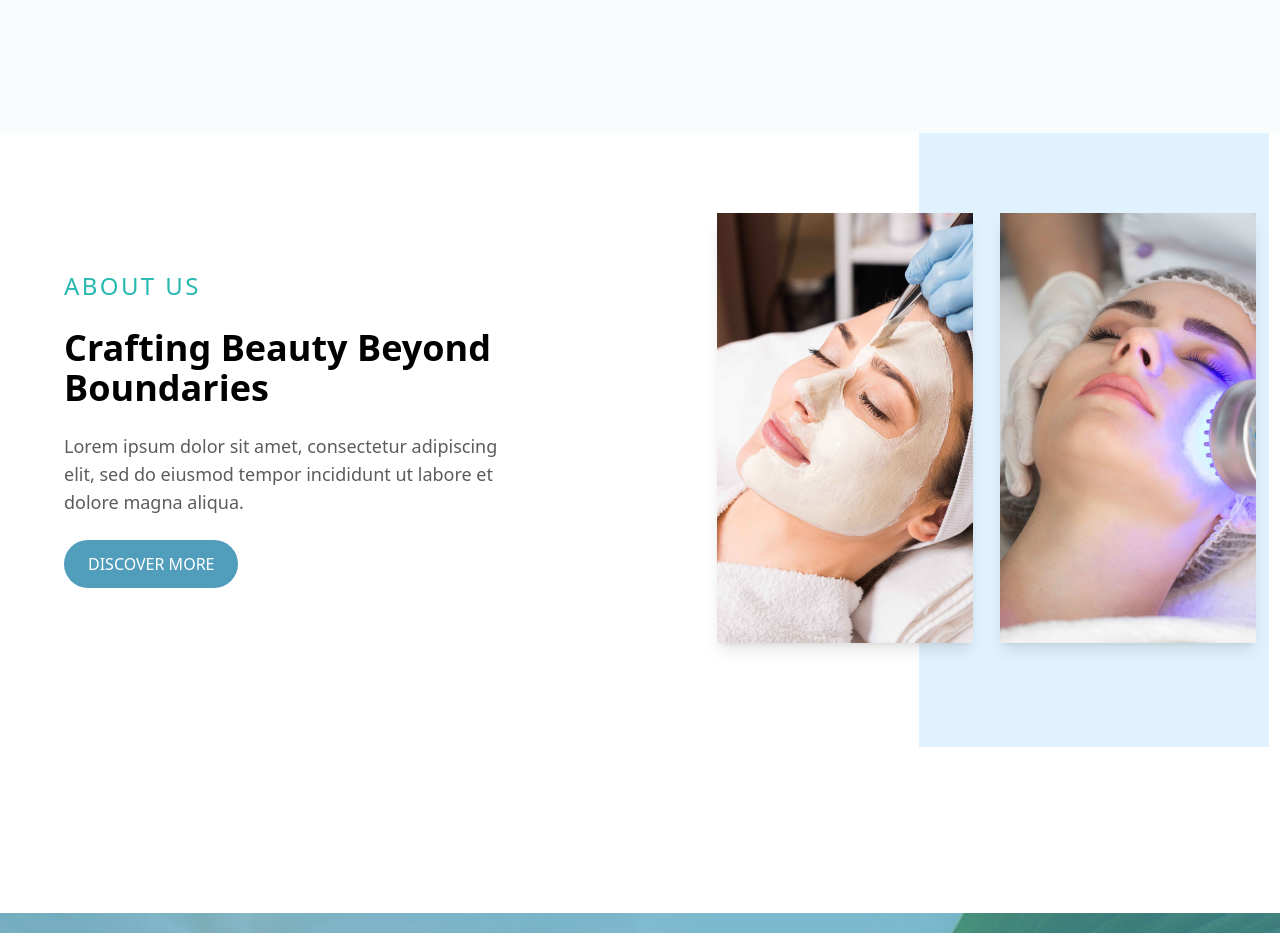
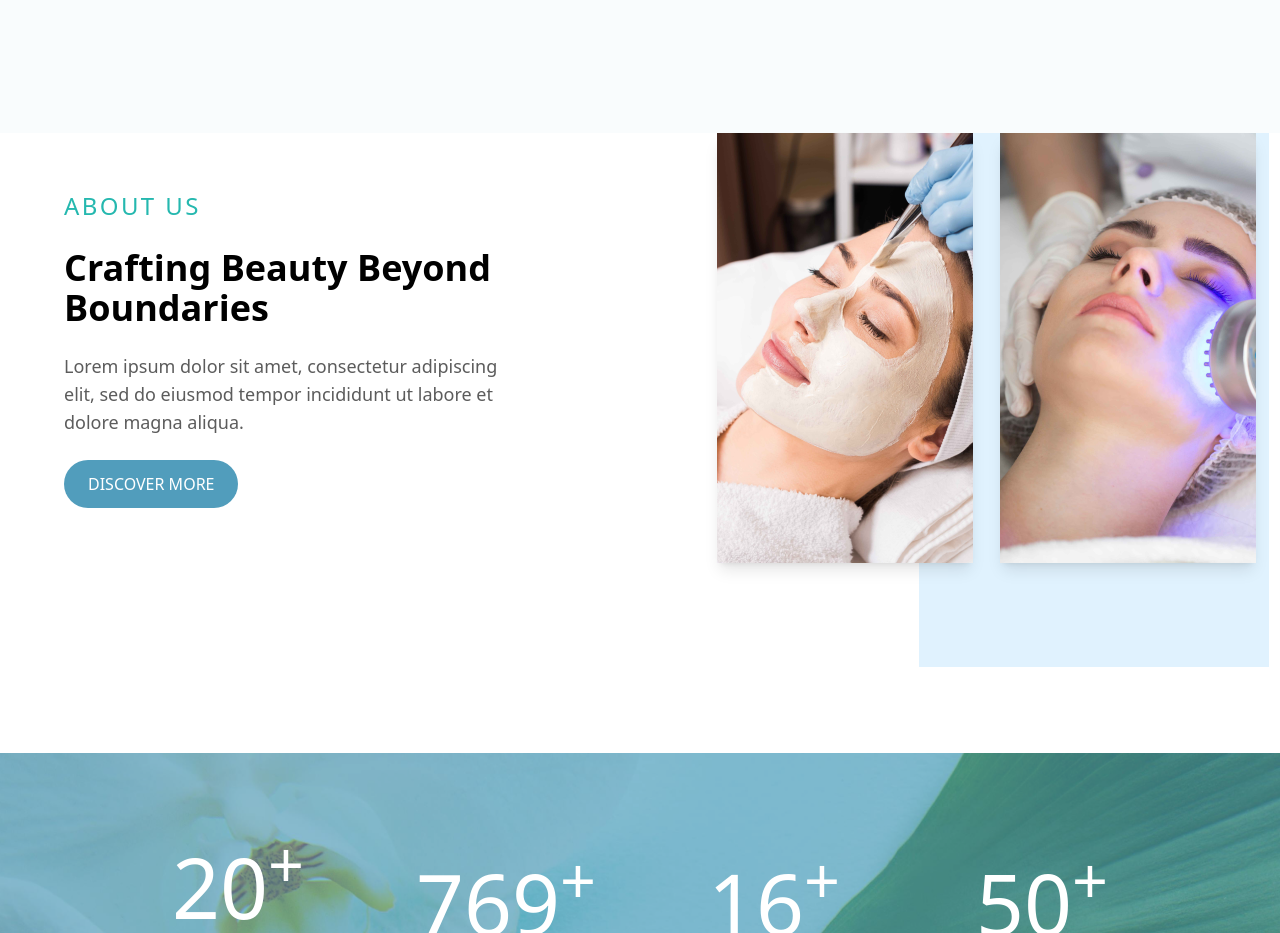
Before and after one commit to sharif-cloud/Aphrodite, a plain HTML site: page index.html in a window 1280 px wide. Shown: the part 1380-2313 px from the top of the page. Drawn offline with nearby package versions, Linux system fonts and the light colour scheme.

Commit message:
space update

```diff
--- a/index.html
+++ b/index.html
@@ -89,7 +89,7 @@
   </section>
 
   <!-- ABOUT US SECTION -->
-  <section class=" lg:pr-[0px] flex flex-col-reverse md:flex-row items-center justify-between px-6 md:px-16 py-20 gap-10">
+  <section class=" py-[0px] lg:pr-[0px] flex flex-col-reverse md:flex-row items-center justify-between px-6 md:px-16 py-20 gap-10">
     <!-- Left Text -->
     <div class="w-full md:w-1/2 space-y-6 text-center md:text-left">
       <p class="text-[#25B8AF] font-normal text-[24px] uppercase tracking-widest">About Us</p>
```
